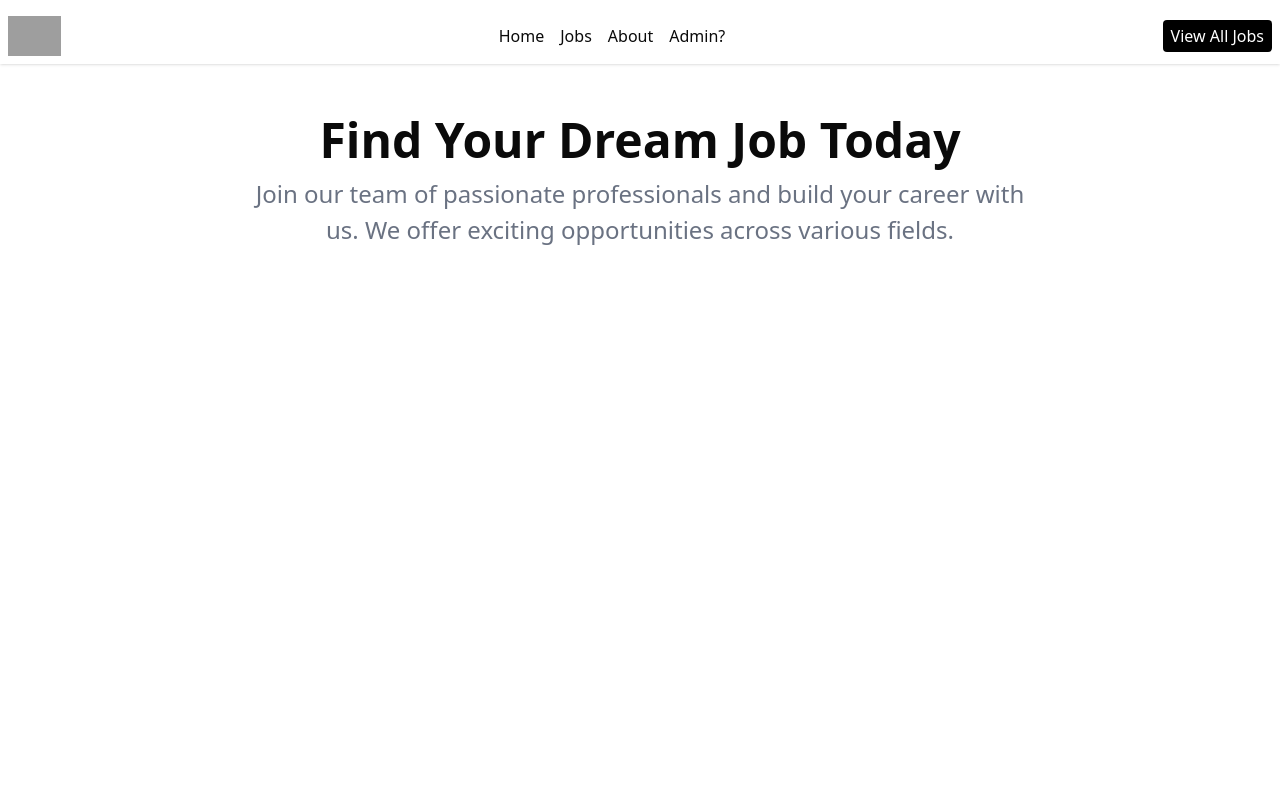
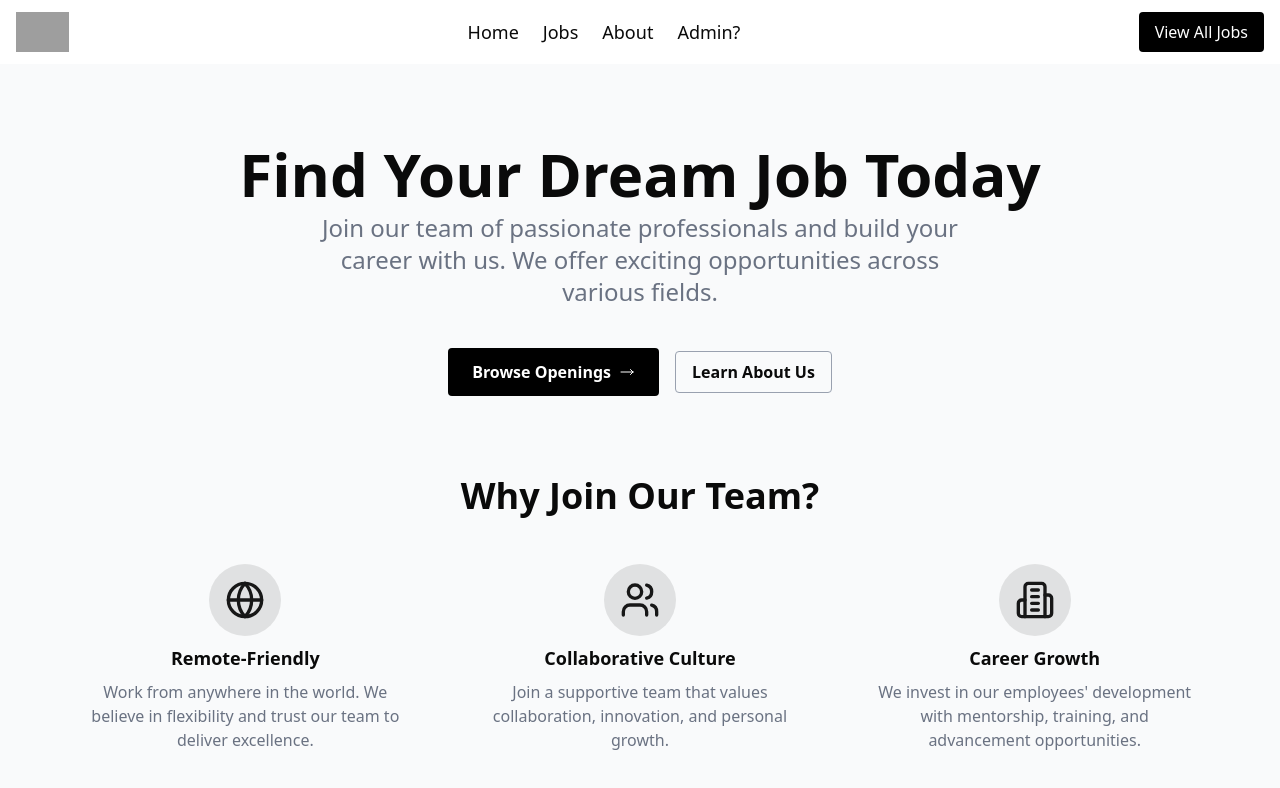
Before and after one commit to ayushsaini7717/Application-management, a Next.js app: page / in a window 1280 px wide. Shown: the top 788 px of the page. Built offline with nearby package versions, Linux system fonts and the light colour scheme; grey boxes are pictures that could not be loaded.

Commit message:
landing page

```diff
--- a/app/(pages)/job-openings/page.tsx
+++ b/app/(pages)/job-openings/page.tsx
@@ -1,19 +1,11 @@
+import BacktohomeBtn from "@/app/custom-components/BacktohomeBtn";
 import JobBlock from "@/app/custom-components/job-block";
 
 const JobOpenings=()=>{
     return <>
         <div>
             <div className="mt-2 ml-2">
-                <button className="flex justify-end gap-2 hover:bg-gray-100 rounded p-1 cursor-pointer">
-                    <span>
-                        <svg xmlns="http://www.w3.org/2000/svg" fill="none" viewBox="0 0 24 24" strokeWidth={1.5} stroke="currentColor" className="size-6">
-                        <path strokeLinecap="round" strokeLinejoin="round" d="M6.75 15.75 3 12m0 0 3.75-3.75M3 12h18" />
-                        </svg>
-                    </span>
-                    <span className="pr-2 font-bold">
-                        Back to Home
-                    </span>
-                </button>
+                <BacktohomeBtn/>
 
                 <div className="mt-[2rem] font-extrabold text-[40px]">
                     <h1 className="">Career Opportunities</h1>
--- /dev/null
+++ b/app/custom-components/BacktohomeBtn.tsx
@@ -0,0 +1,21 @@
+"use client";
+import { useRouter } from "next/navigation";
+const BacktohomeBtn=()=>{
+    const router=useRouter();
+    return <>
+        <button onClick={()=>{
+            router.push("/");
+        }} className="flex justify-end gap-2 hover:bg-gray-100 rounded p-1 cursor-pointer">
+                    <span>
+                        <svg xmlns="http://www.w3.org/2000/svg" fill="none" viewBox="0 0 24 24" strokeWidth={1.5} stroke="currentColor" className="size-6">
+                        <path strokeLinecap="round" strokeLinejoin="round" d="M6.75 15.75 3 12m0 0 3.75-3.75M3 12h18" />
+                        </svg>
+                    </span>
+                    <span className="pr-2 font-bold">
+                        Back to Home
+                    </span>
+                </button>
+    </>
+}
+
+export default BacktohomeBtn;
--- /dev/null
+++ b/app/custom-components/BrowseBtn.tsx
@@ -0,0 +1,25 @@
+"use client";
+import { useRouter } from "next/navigation";
+const BrowseBtn=()=>{
+    const router=useRouter();
+    return <>
+        <button onClick={()=>{
+                router.push("/job-openings");
+            }}
+            className="flex cursor-pointer items-center gap-2 text-white bg-black py-3 px-6 hover:bg-black/80 rounded">
+              <span className="font-semibold">Browse Openings</span>
+              <svg
+                xmlns="http://www.w3.org/2000/svg"
+                fill="none"
+                viewBox="0 0 24 24"
+                strokeWidth="1.5"
+                stroke="currentColor"
+                className="size-4"
+              >
+                <path strokeLinecap="round" strokeLinejoin="round" d="M17.25 8.25 21 12m0 0-3.75 3.75M21 12H3" />
+              </svg>
+            </button>
+    </>
+}
+
+export default BrowseBtn;
--- a/app/custom-components/navbar.tsx
+++ b/app/custom-components/navbar.tsx
@@ -1,25 +1,71 @@
 "use client";
+import { useState } from "react";
 import { useRouter } from "next/navigation";
-const Navbar=()=>{
-  const router=useRouter();
-    return <>
-        <div className="flex justify-between px-2 pt-2 shadow items-center h-[4rem]">
+import { FiMenu, FiX } from "react-icons/fi";
+
+const Navbar = () => {
+  const router = useRouter();
+  const [isOpen, setIsOpen] = useState(false);
+
+  return (
+    <>
+      <div className="flex justify-between items-center px-4 py-2 shadow h-[4rem] bg-white">
         <div>
-            <img className="h-[40px] cursor-pointer" src="https://coloredcow.com/wp-content/themes/ColoredCow/dist/img/logo.png"></img>
+          <img
+            className="h-[40px] cursor-pointer"
+            src="https://coloredcow.com/wp-content/themes/ColoredCow/dist/img/logo.png"
+            alt="Logo"
+          />
         </div>
-          <div className="flex gap-4 cursor-pointer list-none">
+
+        <ul className="hidden md:flex gap-6 cursor-pointer list-none text-lg">
           <li>Home</li>
           <li>Jobs</li>
           <li>About</li>
-            <li onClick={()=>{
+          <li
+            onClick={() => {
               router.push("?ismodal=true");
-            }}>Admin?</li>
+            }}
+          >
+            Admin?
+          </li>
+        </ul>
+
+        <button className="hidden md:block cursor-pointer text-white bg-black px-4 py-2 rounded hover:bg-black/80">
+          View All Jobs
+        </button>
+
+        <button className="md:hidden text-2xl" onClick={() => setIsOpen(!isOpen)}>
+          {isOpen ? <FiX /> : <FiMenu />}
+        </button>
       </div>
-          <div>
-            <button className="cursor-pointer text-white bg-black px-2 py-1 rounded hover:bg-black/80">View All Jobs</button>
+
+      {isOpen && (
+        <div className="md:hidden flex flex-col items-center gap-4 py-4 bg-white shadow-md">
+          <li className="cursor-pointer">Home</li>
+          <li className="cursor-pointer">Jobs</li>
+          <li className="cursor-pointer">About</li>
+          <li
+            className="cursor-pointer"
+            onClick={() => {
+              router.push("?ismodal=true");
+              setIsOpen(false);
+            }}
+          >
+            Admin?
+          </li>
+          <button onClick={() => {
+              setIsOpen(false);
+              router.push("/job-openings");
+            }}
+            className="cursor-pointer text-white bg-black px-4 py-2 rounded hover:bg-black/80"
+          >
+            View All Jobs
+          </button>
         </div>
-        </div>
+      )}
     </>
-}
+  );
+};
 
 export default Navbar;
--- /dev/null
+++ b/app/custom-components/navigateBtn.tsx
@@ -0,0 +1,22 @@
+"use client";
+import { useRouter } from "next/navigation";
+
+interface scheme{
+    text: string,
+    path: string
+}
+const NavigateBtn=({text,path}: scheme)=>{
+    const router=useRouter();
+    return <>
+        <button
+            className="cursor-pointer text-white bg-black px-4 py-2 rounded hover:bg-black/80"
+            onClick={()=>{
+                router.push(path);
+            }}
+          >
+            {text}
+          </button>
+    </>
+}
+
+export default NavigateBtn;
--- a/app/page.tsx
+++ b/app/page.tsx
@@ -1,16 +1,116 @@
-import Image from "next/image";
+import BrowseBtn from "./custom-components/BrowseBtn";
 
 export default function Home() {
-  return <>
-    <div>
-        <div className="mt-10">
-          <div className="flex flex-col items-center">
-            <h1 className="text-[48px] font-extrabold">Find Your Dream Job Today</h1>
-            <h3 className="text-[24px] font-medium text-gray-500">Join our team of passionate professionals and build your career with </h3>
-            <h3 className="text-[24px] font-medium text-gray-500 place-items-center">us. We offer exciting opportunities across various fields.</h3>
+  return (
+    <>
+      <div className=" h-screen">
+        <div className="bg-gray-50 pt-10">
+          <div className="flex flex-col items-center text-center mt-10 px-4">
+            <h1 className="text-3xl md:text-5xl lg:text-6xl font-extrabold">
+              Find Your Dream Job Today
+            </h1>
+            <h3 className="text-lg md:text-xl lg:text-2xl font-medium text-gray-500 max-w-2xl mt-2">
+              Join our team of passionate professionals and build your career with us. We offer
+              exciting opportunities across various fields.
+            </h3>
           </div>
 
+          <div className="flex flex-col md:flex-row items-center justify-center gap-4 mt-10">
+            <BrowseBtn/>
+            <button className="border cursor-pointer hover:bg-black/5 border-gray-400 rounded px-4 py-2 font-semibold">
+              Learn About Us
+            </button>
+          </div>
+
+          <div className="mt-20 text-center">
+            <h2 className="text-2xl md:text-3xl lg:text-4xl font-bold">Why Join Our Team?</h2>
+          </div>
+
+          <div className="grid grid-cols-1 md:grid-cols-2 lg:grid-cols-3 gap-8 px-4 sm:px-8 md:px-12 lg:px-16 mt-12 pb-20">
+            <div className="flex flex-col items-center gap-2">
+              <div className="p-4 bg-black/10 rounded-full w-fit">
+                <svg
+                  xmlns="http://www.w3.org/2000/svg"
+                  width="24"
+                  height="24"
+                  viewBox="0 0 24 24"
+                  fill="none"
+                  stroke="currentColor"
+                  strokeWidth="2"
+                  strokeLinecap="round"
+                  strokeLinejoin="round"
+                  className="h-10 w-10 text-primary"
+                >
+                  <circle cx="12" cy="12" r="10"></circle>
+                  <path d="M12 2a14.5 14.5 0 0 0 0 20 14.5 14.5 0 0 0 0-20"></path>
+                  <path d="M2 12h20"></path>
+                </svg>
+              </div>
+              <h3 className="text-lg font-semibold">Remote-Friendly</h3>
+              <p className="text-gray-500 text-center max-w-xs">
+                Work from anywhere in the world. We believe in flexibility and trust our team to
+                deliver excellence.
+              </p>
+            </div>
+
+            <div className="flex flex-col items-center gap-2">
+              <div className="p-4 bg-black/10 rounded-full w-fit">
+                <svg
+                  xmlns="http://www.w3.org/2000/svg"
+                  width="24"
+                  height="24"
+                  viewBox="0 0 24 24"
+                  fill="none"
+                  stroke="currentColor"
+                  strokeWidth="2"
+                  strokeLinecap="round"
+                  strokeLinejoin="round"
+                  className="h-10 w-10 text-primary"
+                >
+                  <path d="M16 21v-2a4 4 0 0 0-4-4H6a4 4 0 0 0-4 4v2"></path>
+                  <circle cx="9" cy="7" r="4"></circle>
+                  <path d="M22 21v-2a4 4 0 0 0-3-3.87"></path>
+                  <path d="M16 3.13a4 4 0 0 1 0 7.75"></path>
+                </svg>
+              </div>
+              <h3 className="text-lg font-semibold">Collaborative Culture</h3>
+              <p className="text-gray-500 text-center max-w-xs">
+                Join a supportive team that values collaboration, innovation, and personal growth.
+              </p>
+            </div>
+
+            <div className="flex flex-col items-center gap-2">
+              <div className="p-4 bg-black/10 rounded-full w-fit">
+                <svg
+                  xmlns="http://www.w3.org/2000/svg"
+                  width="24"
+                  height="24"
+                  viewBox="0 0 24 24"
+                  fill="none"
+                  stroke="currentColor"
+                  strokeWidth="2"
+                  strokeLinecap="round"
+                  strokeLinejoin="round"
+                  className="h-10 w-10 text-primary"
+                >
+                  <path d="M6 22V4a2 2 0 0 1 2-2h8a2 2 0 0 1 2 2v18Z"></path>
+                  <path d="M6 12H4a2 2 0 0 0-2 2v6a2 2 0 0 0 2 2h2"></path>
+                  <path d="M18 9h2a2 2 0 0 1 2 2v9a2 2 0 0 1-2 2h-2"></path>
+                  <path d="M10 6h4"></path>
+                  <path d="M10 10h4"></path>
+                  <path d="M10 14h4"></path>
+                  <path d="M10 18h4"></path>
+                </svg>
+              </div>
+              <h3 className="text-lg font-semibold">Career Growth</h3>
+              <p className="text-gray-500 text-center max-w-xs">
+                We invest in our employees' development with mentorship, training, and advancement
+                opportunities.
+              </p>
+            </div>
+          </div>
         </div>
-    </div>
-  </>
+      </div>
+    </>
+  );
 }
--- a/package.json
+++ b/package.json
@@ -19,6 +19,7 @@
     "prisma": "^6.5.0",
     "react": "^19.0.0",
     "react-dom": "^19.0.0",
+    "react-icons": "^5.5.0",
     "tailwind-merge": "^3.0.2",
     "tw-animate-css": "^1.2.5"
   },
```
Also changed, not shown: 1 other file (tests, documents, lock files or other folders). Lines whose indentation alone changed are shown as unchanged.
